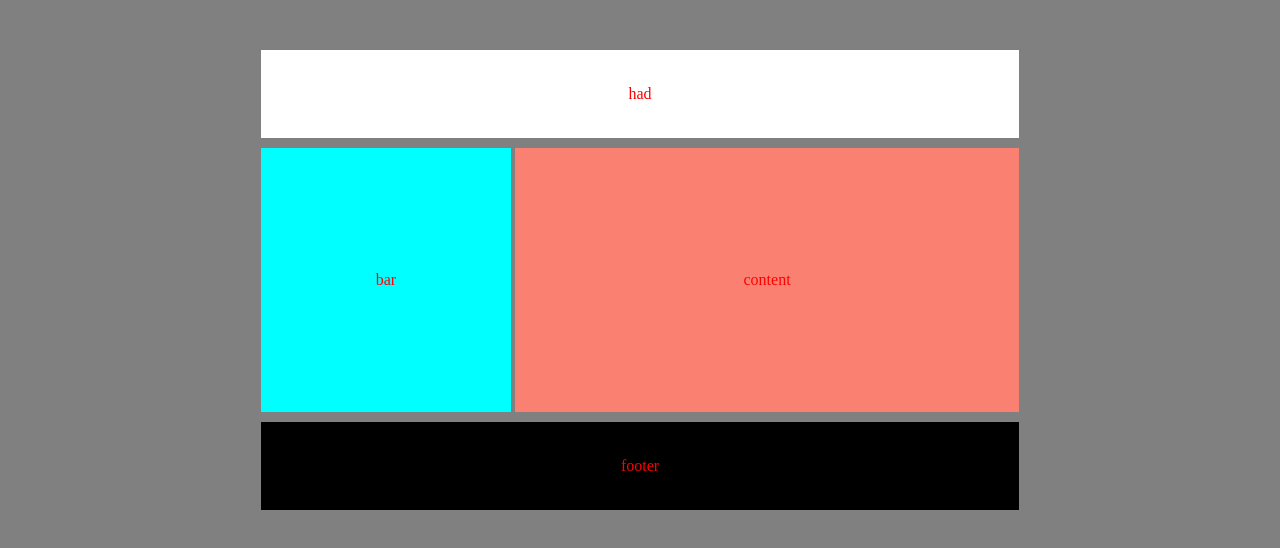
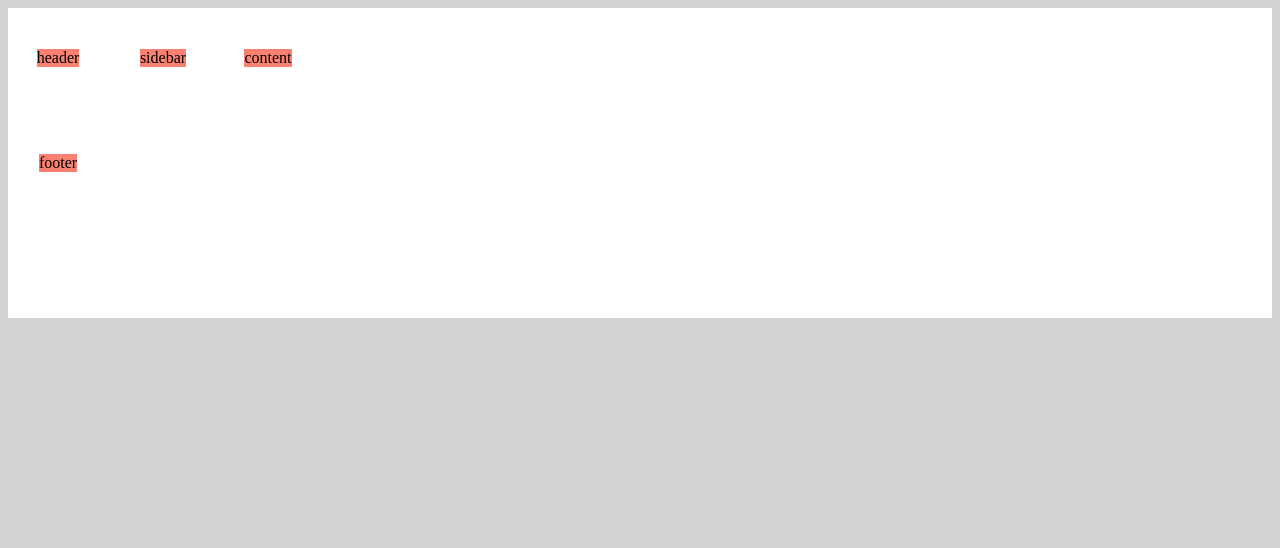
Before and after one commit to ajoKinali03/latihan-css-grid, a plain HTML site: page index.html in a window 1280 px wide. Drawn offline with Linux system fonts and the light colour scheme.

Commit message:
latihan css function dan special keywords: alignmen

```diff
--- a/index.html
+++ b/index.html
@@ -9,8 +9,8 @@
 
   <body>
     <div class="container">
-      <div class="item header">had</div>
-      <div class="item sidebar">bar</div>
+      <div class="item header">header</div>
+      <div class="item sidebar">sidebar</div>
       <div class="item content">content</div>
       <div class="item footer">footer</div>
       <!-- <div class="item">4</div>
--- a/style.css
+++ b/style.css
@@ -1,53 +1,54 @@
-body {
-  background-color: grey;
-  color: red;
+body{
+  background-color: rgb(211, 211, 211);
 }
 
-.container {
-  /* outline: solid 1px red; */
-  margin:50px auto;
-  width: 60%;
-  /* height: 500px; */
+.container{
+  margin: auto;
+  /* outline: solid 2px red; */
+  background-color: white;
   display: grid;
-  grid-template-columns: repeat(3, 1fr);
-  grid-template-rows: 1fr 3fr .5fr;
-  gap: 10px 4px;
-  grid-template-areas:
-    'header header header'
-    'sidebar content content'
-    'footer footer footer'
-  ;
+  grid-template-columns: repeat(3, 100px);
+  grid-template-rows: repeat(3, 100px);
+  gap: 5px;
+  /* place-content: center center; */
+  justify-items: center;
+  align-items: center;
 }
 
-.item {
-  padding: 35px;
-  background-color: black;
+/* .item{
   display: flex;
   justify-content: center;
   align-items: center;
+  background-color: yellow;
+}
+
+.item:nth-child(even){
+  background-color: salmon;
+} */
+
+.item{
+  display: flex;
+  justify-content: center;
+  align-items: center;
+  background-color: salmon;
 }
 /*
-.item:nth-child(even) {
-  background-color: white;
-} */
-
-
 .header{
-  background-color: white;
-  grid-area: header;
+  width: 50px;
+  height: 50px;
 }
 
 .sidebar{
-  grid-area: sidebar;
-  background-color: aqua;
+  width: 50px;
+  height: 50px;
 }
 
 .content{
-  grid-area: content;
-  background-color: salmon;
+  width: 50px;
+  height: 50px;
 }
 
 .footer{
-  grid-area: footer;
-  background-color: black;
-}
+  width: 50px;
+  height: 50px;
+} */
```
